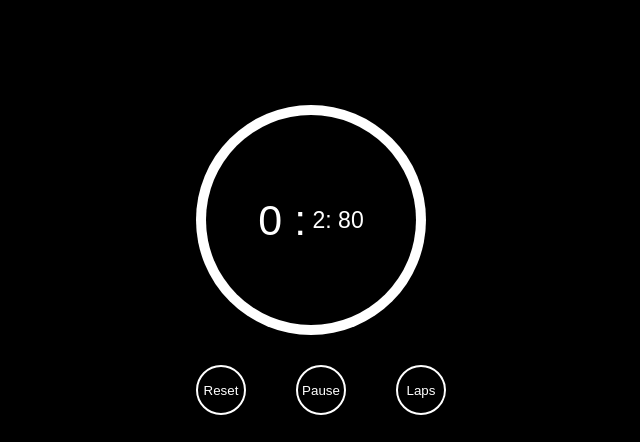
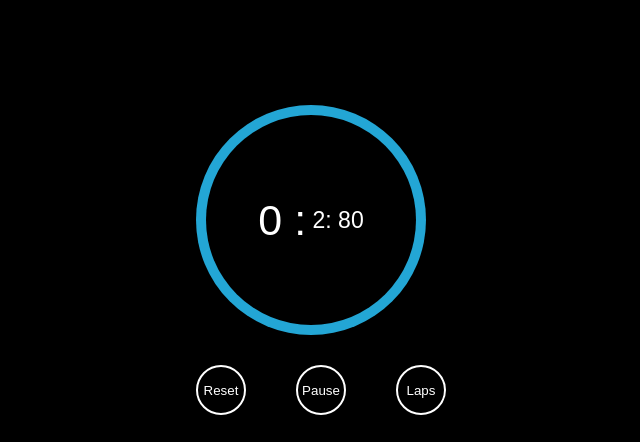
Before and after one commit to bijeshwor2058/Stop-Watch, a plain HTML site: page index.html in a window 1280 px wide. Both pictures are taken after a click on the button "Play". Shown: the whole page, without its empty margins (319-959 px from the left). Drawn offline with Linux system fonts and the light colour scheme.

Commit message:
animation part not resolve

```diff
--- a/index.html
+++ b/index.html
@@ -9,7 +9,7 @@
   <body>
     <div class="container">
       <div class="watch">
-        <div class="outer-circle">
+        <div class="outer-circle animation-bg">
           <div class="inner-circle">
             <span class="text minute">0 :</span>
             <span class="text sec">&nbsp;0 :</span>
--- a/scripts.js
+++ b/scripts.js
@@ -8,7 +8,6 @@ const centiSecond = document.getElementsByClassName("msec")[0];
 const laps = document.getElementsByClassName("laps")[0];
 const bg = document.getElementsByClassName("outer-circle")[0];
 
-console.log(bg);
 let isPlay = false;
 let secCounter = 0;
 let min;
@@ -26,8 +25,8 @@ const toggelButton = () => {
 
 const play = () => {
   if (!isPlay && !isReset) {
+    bg.classList.add("animation-bg");
     playButton.innerHTML = "Pause";
-    bg.classList.add("animation-bg");
     min = setInterval(() => {
       minute.innerHTML = `${++minCounter}:`;
     }, 60 * 1000);
--- a/style.css
+++ b/style.css
@@ -18,25 +18,30 @@ body{
 .outer-circle{
   width: 230px;
   height: 230px;
-  background-color: white;
+  /* background-image: linear-gradient(-45deg, #ee7752,orange #e73c7e, #23a6d5, #23d5ab); */
+  background-color:  #23a6d5;
   border-radius: 50%;
   display: flex;
   justify-content: center;
   align-items: center;
 }
-
-.animation-bg{
-  background: linear-gradient(-45deg, #ee7752,orange
-  rgb(95, 7, 210), #e73c7e, #23a6d5, #23d5ab);
+/* ------------------------------------------------- */
+/* .animation-bg{
+  /* width: 100%;
+  height: 100vh; */
+  /* background-color: linear-gradient(-45deg, #ee7752,orange #e73c7e, #23a6d5, #23d5ab);
   background-size: 400% 400%;
-  animation: gradient ease 7s infinite ;
+  animation: colors 1s ease infinite ;
 }
 
-@keyframes gradient {
+@keyframes colors {
   0% {background-position: 0% 50%;}
   50% {background-position: 100% 50%;}
   100% {background-position: 0% 50%;}
-}
+} */
+
+/* ------------------------------------------------ */
+
 
 .inner-circle{
   width: 210px;
```
